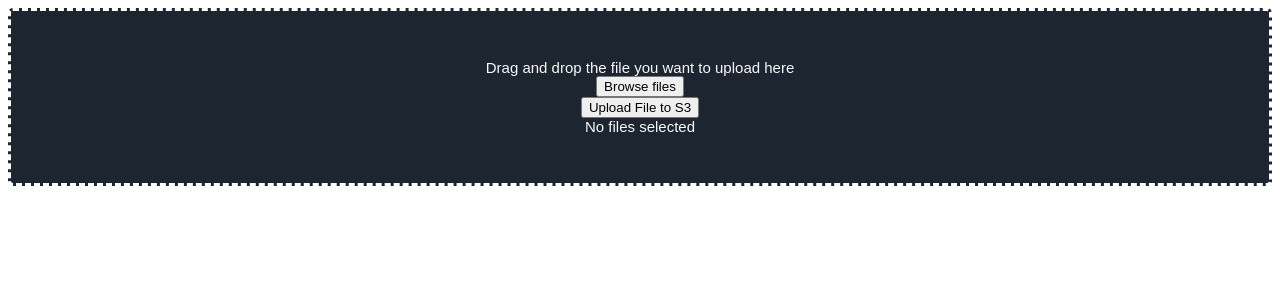
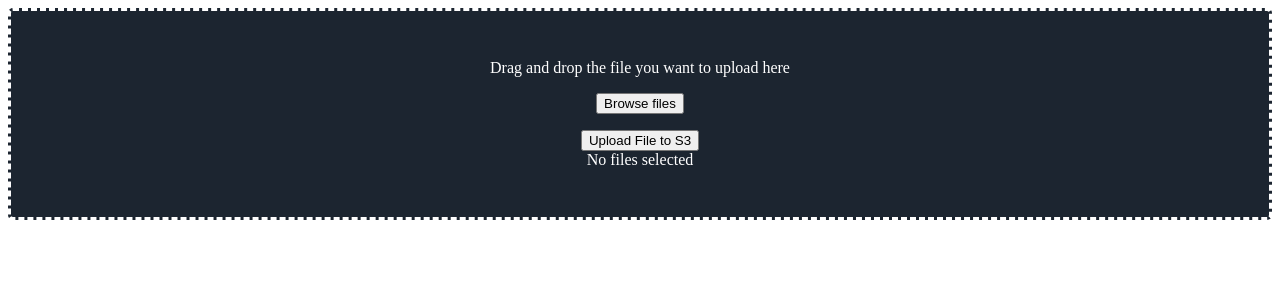
Before and after one commit to ExtensionEngine/upload-jet, a Vue app in the folder packages/vue/: page / in a window 1280 px wide. Shown: the top 300 px of the page. Built offline with nearby package versions, Linux system fonts and the light colour scheme.

Commit message:
Add margins between buttons

```diff
--- a/packages/vue/src/components/FileDropzone.vue
+++ b/packages/vue/src/components/FileDropzone.vue
@@ -38,7 +38,7 @@ function addDroppedFiles(e: DragEvent) {
     @drop.prevent="addDroppedFiles"
     class="dropzone">
     <div class="dropzone-content">
-      <div>
+      <div class="mb-1">
         Drag and drop {{ multiple ? 'files' : 'the file' }} you want to upload
         here
       </div>
@@ -49,13 +49,11 @@ function addDroppedFiles(e: DragEvent) {
 
 <style scoped>
 .dropzone {
-  color: #f8f8f8;
-  font-family: sans-serif;
-  font-size: 15px;
+  color: white;
   border: dashed;
   padding: 3rem 6rem;
   border-radius: 5px;
-  border-color: rgb(255, 255, 255);
+  border-color: white;
   background-color: rgb(28, 37, 48);
 }
 
@@ -66,4 +64,8 @@ function addDroppedFiles(e: DragEvent) {
 .dropzone-content {
   text-align: center;
 }
+
+.mb-1 {
+  margin-bottom: 1rem;
+}
 </style>
--- a/packages/vue/src/components/FileForm.vue
+++ b/packages/vue/src/components/FileForm.vue
@@ -36,7 +36,7 @@ function addSelectedFiles(event: Event) {
         type="file"
         class="file-input" />
     </label>
-    <div>
+    <div class="mt-1">
       <button>Upload File to S3</button>
     </div>
   </form>
@@ -45,7 +45,10 @@ function addSelectedFiles(event: Event) {
 <style scoped>
 .browse-label {
   cursor: pointer;
-  margin-bottom: 10px;
+}
+
+.mt-1 {
+  margin-top: 1rem;
 }
 
 .file-input {
```
